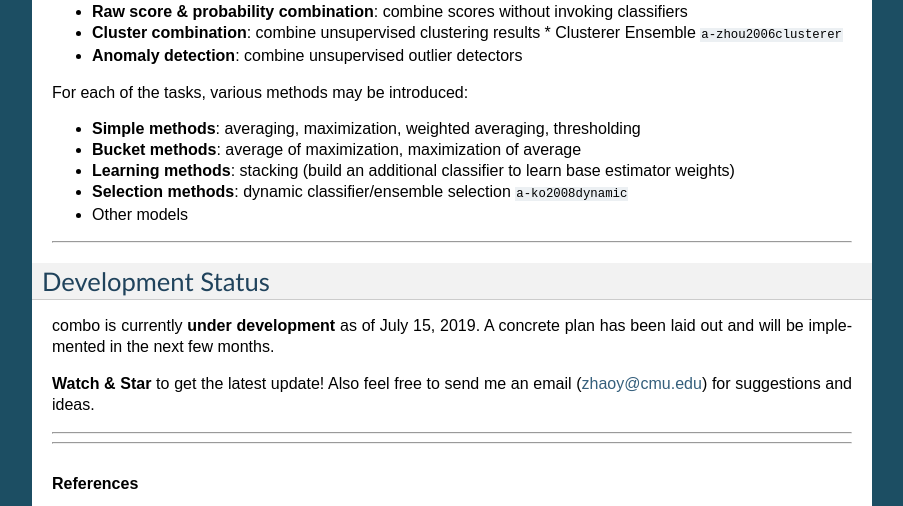
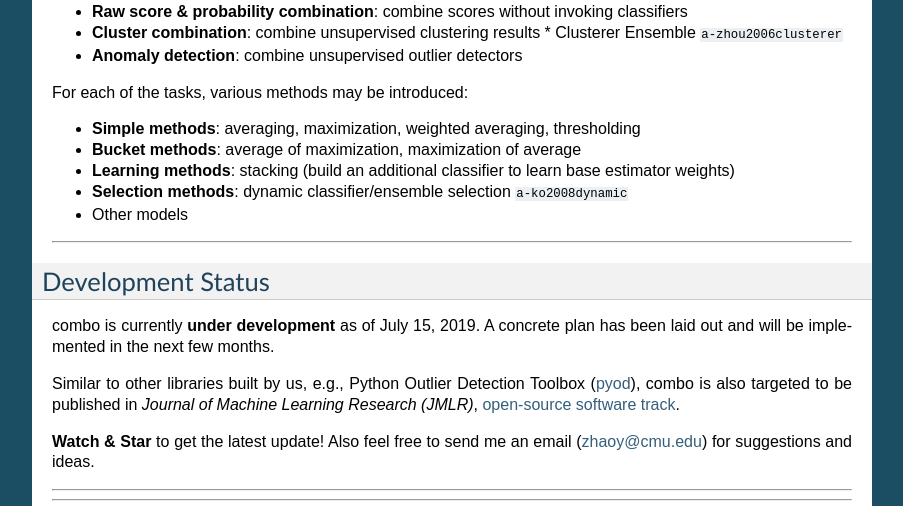
Before and after one commit to yzhao062/combo, a Sphinx documentation site: the page built from docs/index.rst, in a window 1280 px wide and 900 px high, scrolled down 1178 px, cut to the strip 0-506 px from the top of the window. Shown: the whole strip, without its empty margins (198-1101 px from the left). Built offline with Sphinx 7.4.7, drawn with Linux system fonts in a browser that asks for light colours; formulas are drawn with MathJax 3; cross-references to code outside the pages are shown as plain code.

Commit message:
update documentation

```diff
--- a/docs/index.rst
+++ b/docs/index.rst
@@ -105,6 +105,11 @@ Development Status
 combo is currently **under development** as of July 15, 2019. A concrete plan has
 been laid out and will be implemented in the next few months.
 
+Similar to other libraries built by us, e.g., Python Outlier Detection Toolbox
+(`pyod <https://github.com/yzhao062/pyod>`_),
+combo is also targeted to be published in *Journal of Machine Learning Research (JMLR)*,
+`open-source software track <http://www.jmlr.org/mloss/>`_.
+
 **Watch & Star** to get the latest update! Also feel free to send me an email (zhaoy@cmu.edu)
 for suggestions and ideas.
 
```
